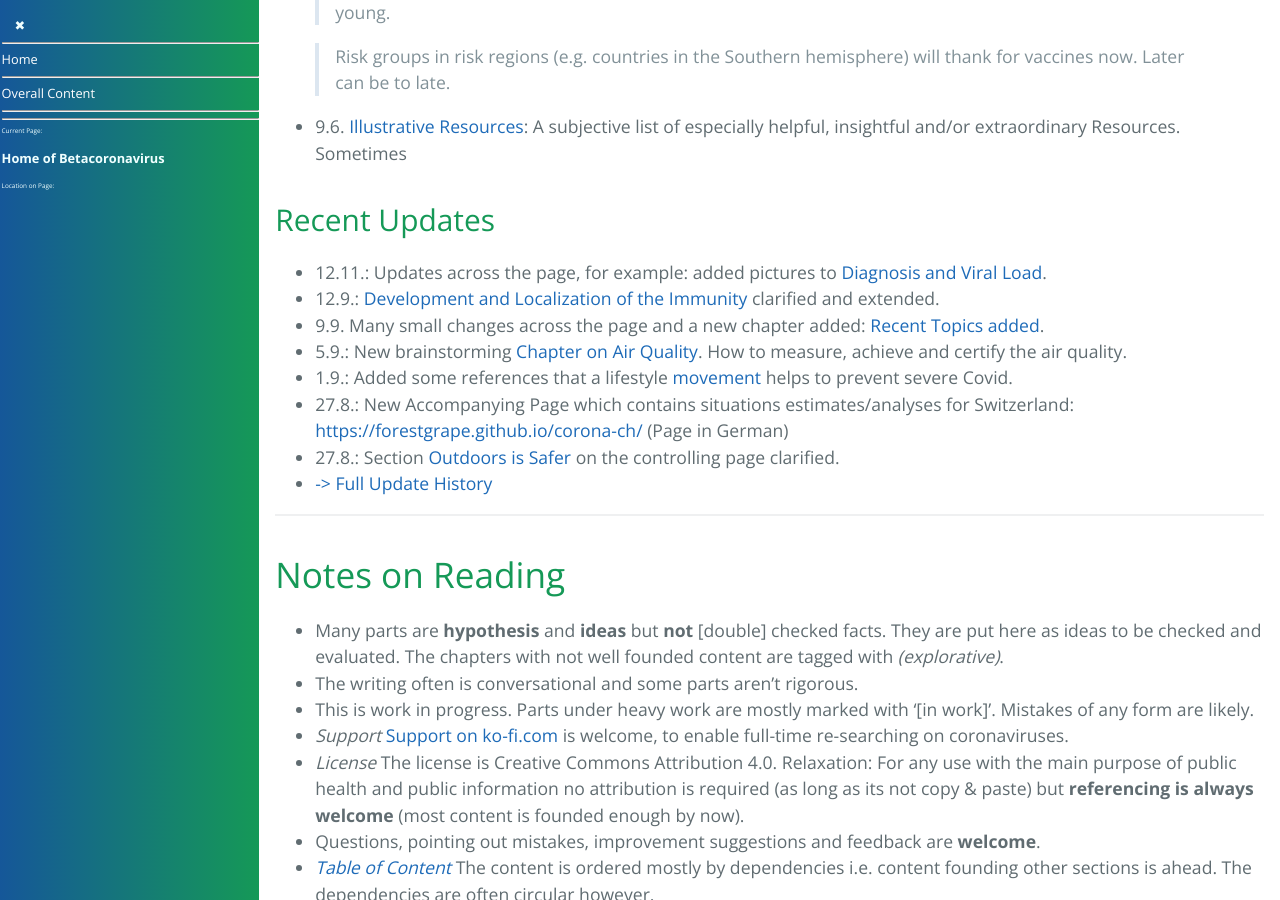
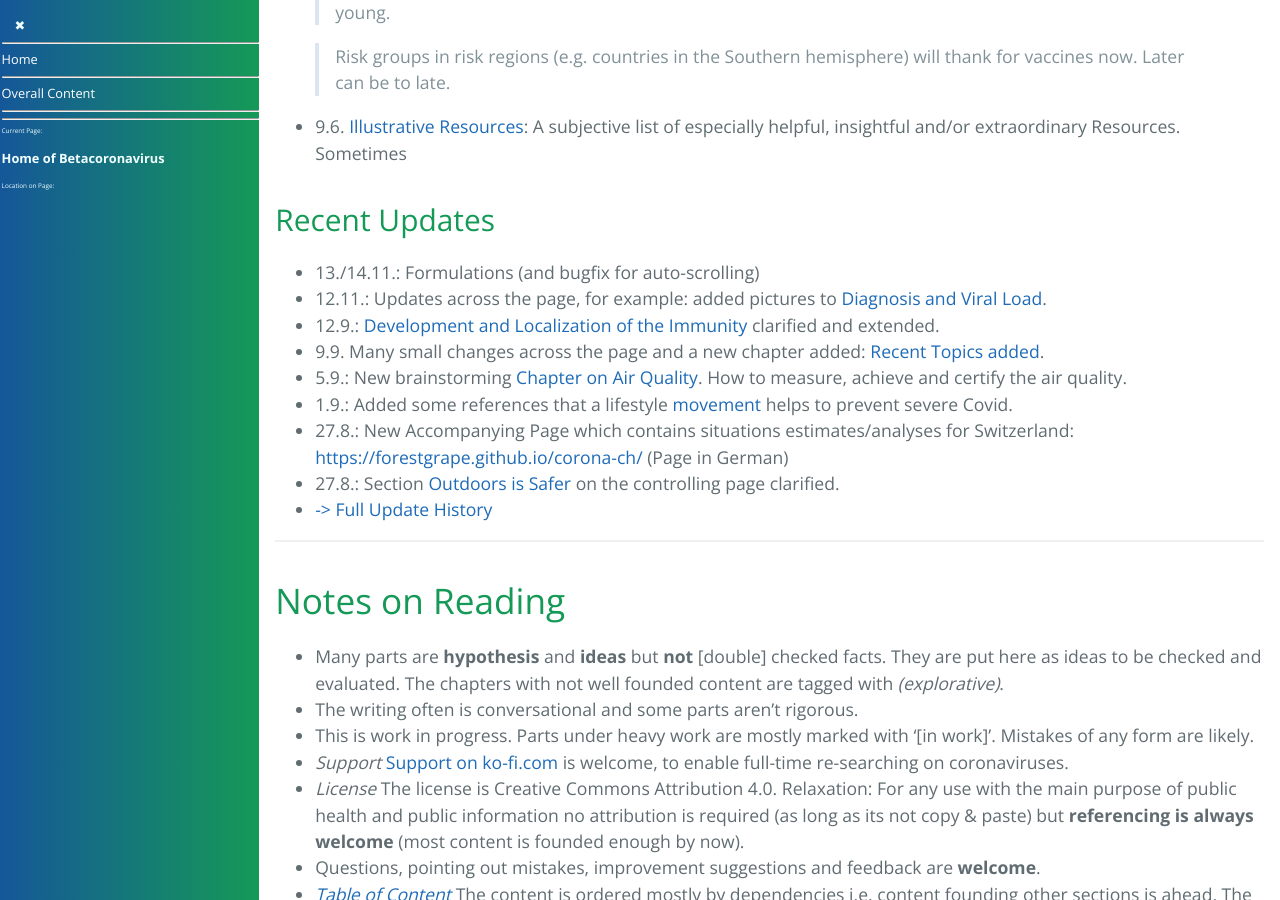
Before and after one commit to forestgrape/coronavirus, a Jekyll site: the page built from index.md, in a window 1280 px wide and 900 px high, scrolled down 2161 px. Built offline with Jekyll 4.4.1, drawn with Linux system fonts in a browser that asks for light colours; our own code applies the rules of GitHub Pages for plain Markdown files.

Commit message:
Update index.md

```diff
--- a/index.md
+++ b/index.md
@@ -64,6 +64,7 @@ This section overviews the entire content. The [content section](#content) lists
 - 9.6. [Illustrative Resources](1_introduction/illustrative_resources.md): A subjective list of especially helpful, insightful and/or extraordinary Resources. Sometimes
 
 ### Recent Updates
+- 13./14.11.: Formulations (and bugfix for auto-scrolling)
 - 12.11.: Updates across the page, for example: added pictures to [Diagnosis and Viral Load](3_medical/diagnosis_and_viral_load.md).
 - 12.9.: [Development and Localization of the Immunity](4_immunological/ontogenesis_and_locality_of_immunity.md) clarified and extended.
 - 9.9. Many small changes across the page and a new chapter added: [Recent Topics added](#recent-topics-added).
```
